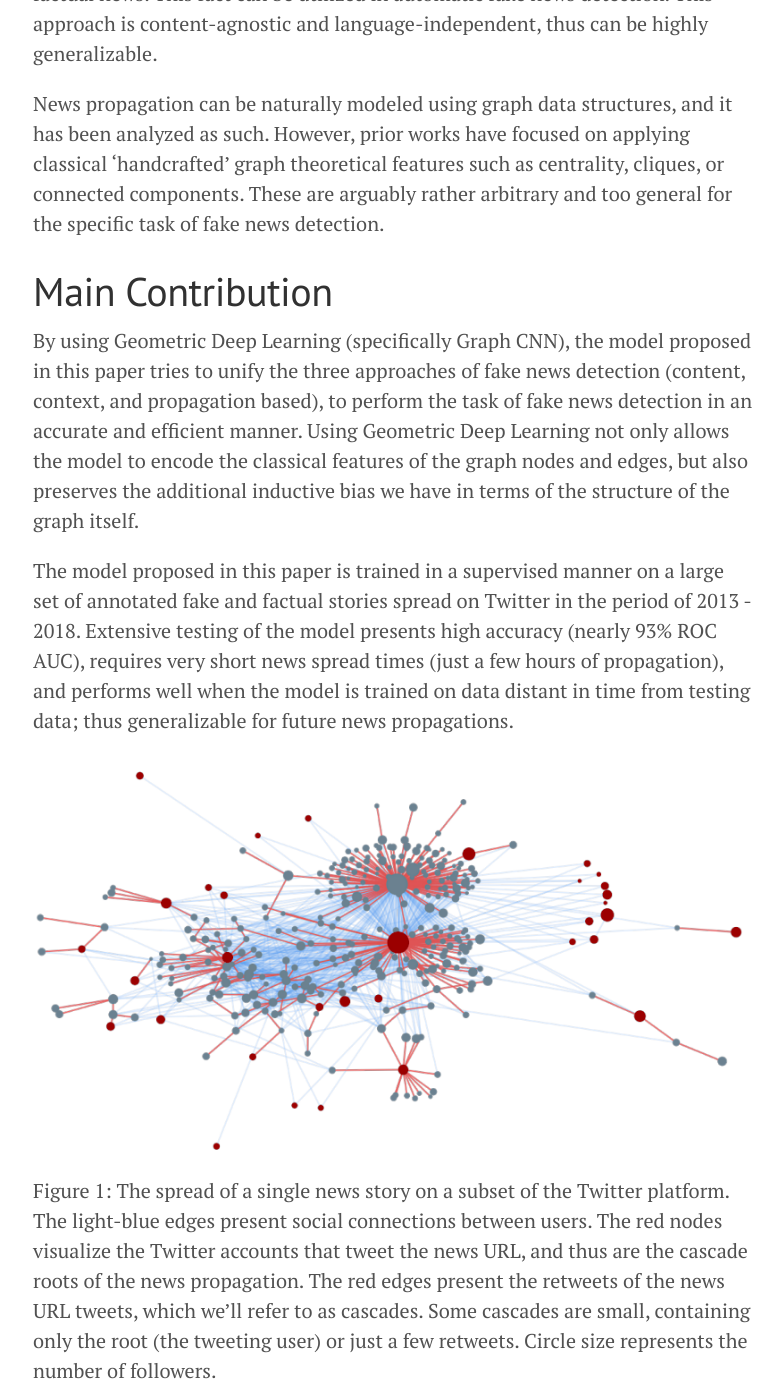
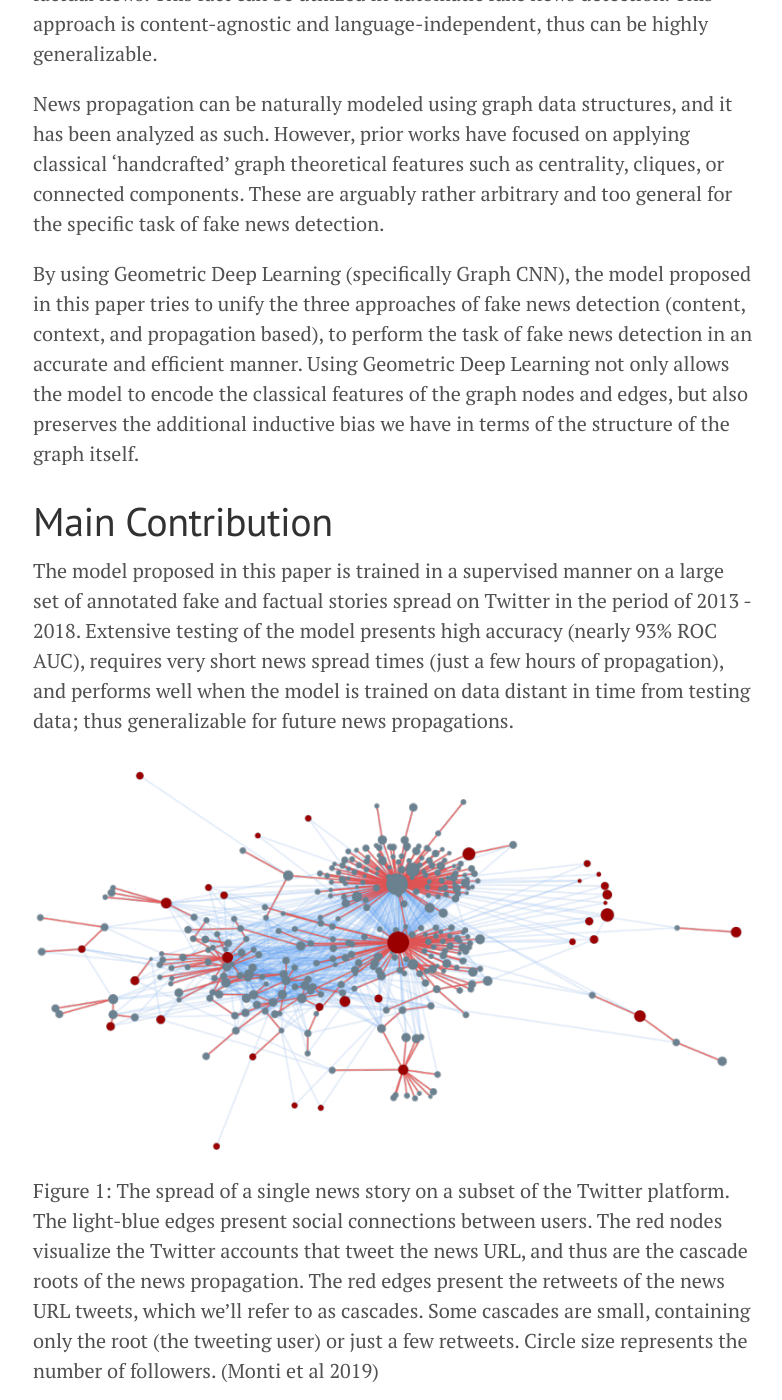
Before and after one commit to jsirait/s898-blog, a Jekyll site: the page built from _posts/2021-12-09-s898-blog.md, in a window 1280 px wide and 1400 px high, scrolled down 2933 px. Shown: the whole window, without its empty margins (247-1029 px from the left). Built offline with Jekyll 4.4.1, drawn with Linux system fonts in a browser that asks for light colours; formulas are drawn with MathJax 3; comment, search, counter and statistics services are not loaded; some of the changed text lies outside the part shown.

Commit message:
feedback incorporated

```diff
--- a/_posts/2021-12-09-s898-blog.md
+++ b/_posts/2021-12-09-s898-blog.md
@@ -54,15 +54,14 @@
 
 News propagation can be naturally modeled using graph data structures, and it has been analyzed as such. However, prior works have focused on applying classical 'handcrafted' graph theoretical features such as centrality, cliques, or connected components. These are arguably rather arbitrary and too general for the specific task of fake news detection.
 
+By using Geometric Deep Learning (specifically Graph CNN), the model proposed in this paper tries to unify the three approaches of fake news detection (content, context, and propagation based), to perform the task of fake news detection in an accurate and efficient manner. Using Geometric Deep Learning not only allows the model to encode the classical features of the graph nodes and edges, but also preserves the additional inductive bias we have in terms of the structure of the graph itself.
 
 # Main Contribution
-
-By using Geometric Deep Learning (specifically Graph CNN), the model proposed in this paper tries to unify the three approaches of fake news detection (content, context, and propagation based), to perform the task of fake news detection in an accurate and efficient manner. Using Geometric Deep Learning not only allows the model to encode the classical features of the graph nodes and edges, but also preserves the additional inductive bias we have in terms of the structure of the graph itself.
 
 The model proposed in this paper is trained in a supervised manner on a large set of annotated fake and factual stories spread on Twitter in the period of 2013 - 2018. Extensive testing of the model presents high accuracy (nearly 93% ROC AUC), requires very short news spread times (just a few hours of propagation), and performs well when the model is trained on data distant in time from testing data; thus generalizable for future news propagations.
 
 ![spread of a single news story on a subset of Twitter](https://jsirait.github.io/s898-blog/public/images/figure1.png)
-Figure 1: The spread of a single news story on a subset of the Twitter platform. The light-blue edges present social connections between users. The red nodes visualize the Twitter accounts that tweet the news URL, and thus are the cascade roots of the news propagation. The red edges present the retweets of the news URL tweets, which we'll refer to as cascades. Some cascades are small, containing only the root (the tweeting user) or just a few retweets. Circle size represents the number of followers.
+Figure 1: The spread of a single news story on a subset of the Twitter platform. The light-blue edges present social connections between users. The red nodes visualize the Twitter accounts that tweet the news URL, and thus are the cascade roots of the news propagation. The red edges present the retweets of the news URL tweets, which we'll refer to as cascades. Some cascades are small, containing only the root (the tweeting user) or just a few retweets. Circle size represents the number of followers. (Monti et al 2019)
 
 # Dataset Descriptions
 Many studies pertaining to fake news detection exploit the notion of reliable or unreliable news *sources* as a proxy for fake or factual news *stories*, an approach that has been criticized as too crude. Instead, the authors of this paper decide to verify each story *individually* using fact-checking organizations such as Snopes, Politifact, and Buzzfeed. Furthermore, the authors define the term *fake news* as both misinformation and disinformation (i.e. both unintentional and deliberate spread of misleading or wrong narrative).
@@ -81,17 +80,20 @@
 - For *network and spreading*: social connections between the users, number of followers, cascade spreading tree, retweet timestamps and source device, number of replies, quotes, favorites and retweets for the source tweet.
 - For *content*: word embedding of tweet textual content and included hashtags.
 
+Next, let's look at users' network and their polarization based on the credibility of news they (re)tweeted.
+
 ### Twitter users credibility and network polarization
 
 ![graph visualization of credibility and polarization of the subset of the Twitter network under review](https://jsirait.github.io/s898-blog/public/images/figure4.png)
-Figure 2: Subset of the Twitter network used in this study with estimated user credibility. Vertices represent users, gray edges the social connections between them. Vertex color encodes the user credibility (blue=reliable, red=unreliable) computed as the difference between the proportion of (re)tweeted true and fake news. Vertex size represents number of followers. Numbers 1 to 9 represent the nine users with most followers. Vertices are positioned such that those that are strongly connected are closer together while those that have weak connections are further apart.
+Figure 2: Subset of the Twitter network used in this study with estimated user credibility. Vertices represent users, gray edges the social connections between them. Vertex color encodes the user credibility (blue=reliable, red=unreliable) computed as the difference between the proportion of (re)tweeted true and fake news. Vertex size represents number of followers. Numbers 1 to 9 represent the nine users with most followers. Vertices are positioned such that those that are strongly connected are closer together while those that have weak connections are further apart. (Monti et al 2019)
 
 From the graph above, we can observe that reliable (blue) and unreliable (red) users tend to form two distinct communities, suggesting that these two types of tweeters mainly only interact with those that are similar to them (homophilic interactions). Further study is needed to fully explain this phenomenon in more depth, but we could propose that this  might be related to the reasons for the differences in fake and true news propagation patterns.
 
+Now that we have some ideas about the dataset in this paper, let's look at the concepts behind the model being used and how the dataset is utilized.
 
 # Overview of Geometric Deep Learning
 
-Before we dive deep into how the model and the dataset are constructed and used in this paper, let's review some key concepts of geometric deep learning.
+First, let's review some key concepts of geometric deep learning.
 
 ![DNN architectures zoo](https://jsirait.github.io/s898-blog/public/images/dnn_zoo.png)
 (Image credit: Bronstein et al. [from his blog](https://towardsdatascience.com/geometric-foundations-of-deep-learning-94cdd45b451d))
@@ -116,7 +118,7 @@
 
 Block diagram of the model:
 ![Model Architecture](https://jsirait.github.io/s898-blog/public/images/architecture.png)
-Figure 3: The architecture of the neural network model in this paper. Top row: GC = Graph Convolution, MP = Mean Pooling, FC = Fully Connected, SM = Softmax Layer. Bottom row: input/output tensors received/produced by each layer.
+Figure 3: The architecture of the neural network model in this paper. Top row: GC = Graph Convolution, MP = Mean Pooling, FC = Fully Connected, SM = Softmax Layer. Bottom row: input/output tensors received/produced by each layer. (Monti et al 2019)
 
 
 # Input Processing
@@ -143,14 +145,12 @@
 
 Performance summary, in graph:
 ![Model Performance Summary](https://jsirait.github.io/s898-blog/public/images/performance.png)
-Figure 4: Performance of URL-wise (blue) and cascade-wise (red) fake news detection using 24hr-long diffusion time. Shown are ROC curves averaged on five folds (the shaded areas represent the standard deviations). ROC AUC is $92.70 \pm 1.80%$ for URL-wise classification and $88.30 \pm 2.74%$ for cascade-wise classification.
+Figure 4: Performance of URL-wise (blue) and cascade-wise (red) fake news detection using 24hr-long diffusion time. Shown are ROC curves averaged on five folds (the shaded areas represent the standard deviations). ROC AUC is $92.70 \pm 1.80%$ for URL-wise classification and $88.30 \pm 2.74%$ for cascade-wise classification. (Monti et al 2019)
 
 
 ## Ablation Study
 
-Ablation study means: **continue here**.
-
-The authors performed ablation study to further highlight the importance of the features provided as input to the model, by means of backward-feature selection. The considered features (as listed under the *Extracted Features* subtitle): *user profile*, *user activity*, *network and spreading*, and *content*.
+The authors performed ablation study to further highlight the importance of the features provided as input to the model, by means of backward-feature selection. This is done by removing a certain feature at a time, to understand the contribution/importance of that feature. The considered features (as listed under the *Extracted Features* subtitle): *user profile*, *user activity*, *network and spreading*, and *content*.
 
 In both URL- and cascade-wise settings, user-profile and network/spreading appear as the two most important feature groups, yielding almost 90% ROC AUC.
 
@@ -158,7 +158,7 @@
 
 Ablation study result, in graph:
 ![Study Summary](https://jsirait.github.io/s898-blog/public/images/astudy.png)
-Figure 5: Ablation study result on URL-wise (top) / cascade-wise (bottom) fake news detection, using backward feature selection. Groups are sorted for importance from left to right.
+Figure 5: Ablation study result on URL-wise (top) / cascade-wise (bottom) fake news detection, using backward feature selection. Groups are sorted for importance from left to right. (Monti et al 2019)
 
 
 ## Importance of News Spreading Time
@@ -169,7 +169,7 @@
 
 Performance summary in graph, for cascades with varied durations:
 ![Performace Summary for Varied Cascade Durations](https://jsirait.github.io/s898-blog/public/images/durations.png)
-Figure 6: Model performance increases with the cascade duration, saturating roughly after 15 hours in the URL-wise setting, and 7 hours in cascade-wise setting. Note that just ~2 hours of news spread is sufficient to achieve >90% ROC AUC in URL-wise setting. Significant jump in performance from the 0hr setting (thus not using *spread* feature) to 1hr settings (*spread* is considered) could be a signal of the importance of propagation-related features.
+Figure 6: Model performance increases with the cascade duration, saturating roughly after 15 hours in the URL-wise setting, and 7 hours in cascade-wise setting. Note that just ~2 hours of news spread is sufficient to achieve >90% ROC AUC in URL-wise setting. Significant jump in performance from the 0hr setting (thus not using *spread* feature) to 1hr settings (*spread* is considered) could be a signal of the importance of propagation-related features. (Monti et al 2019)
 
 
 ## Model Aging
```
Also changed, not shown: other parts of _posts/2021-12-09-s898-blog.md (+1 -1 lines).
